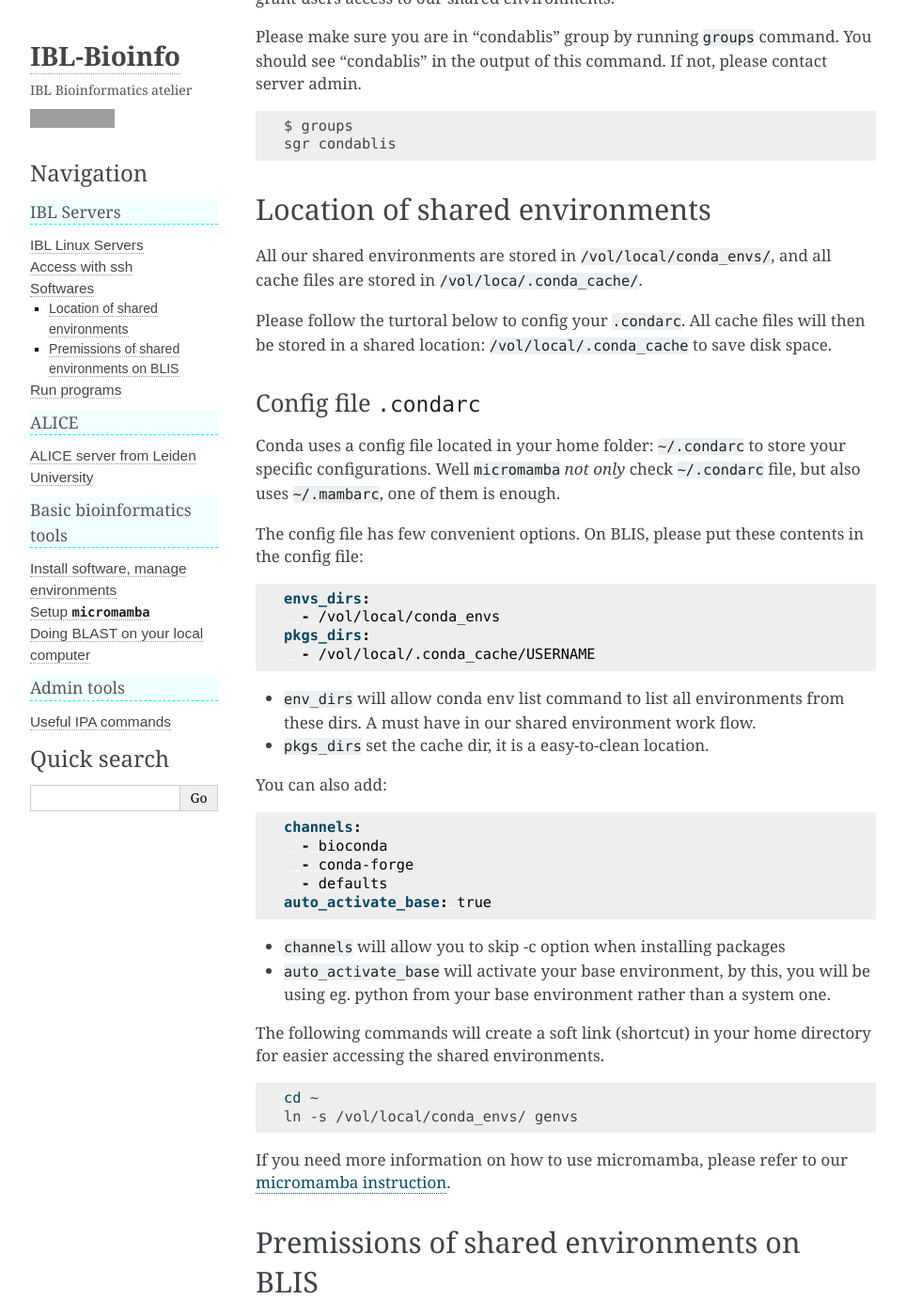
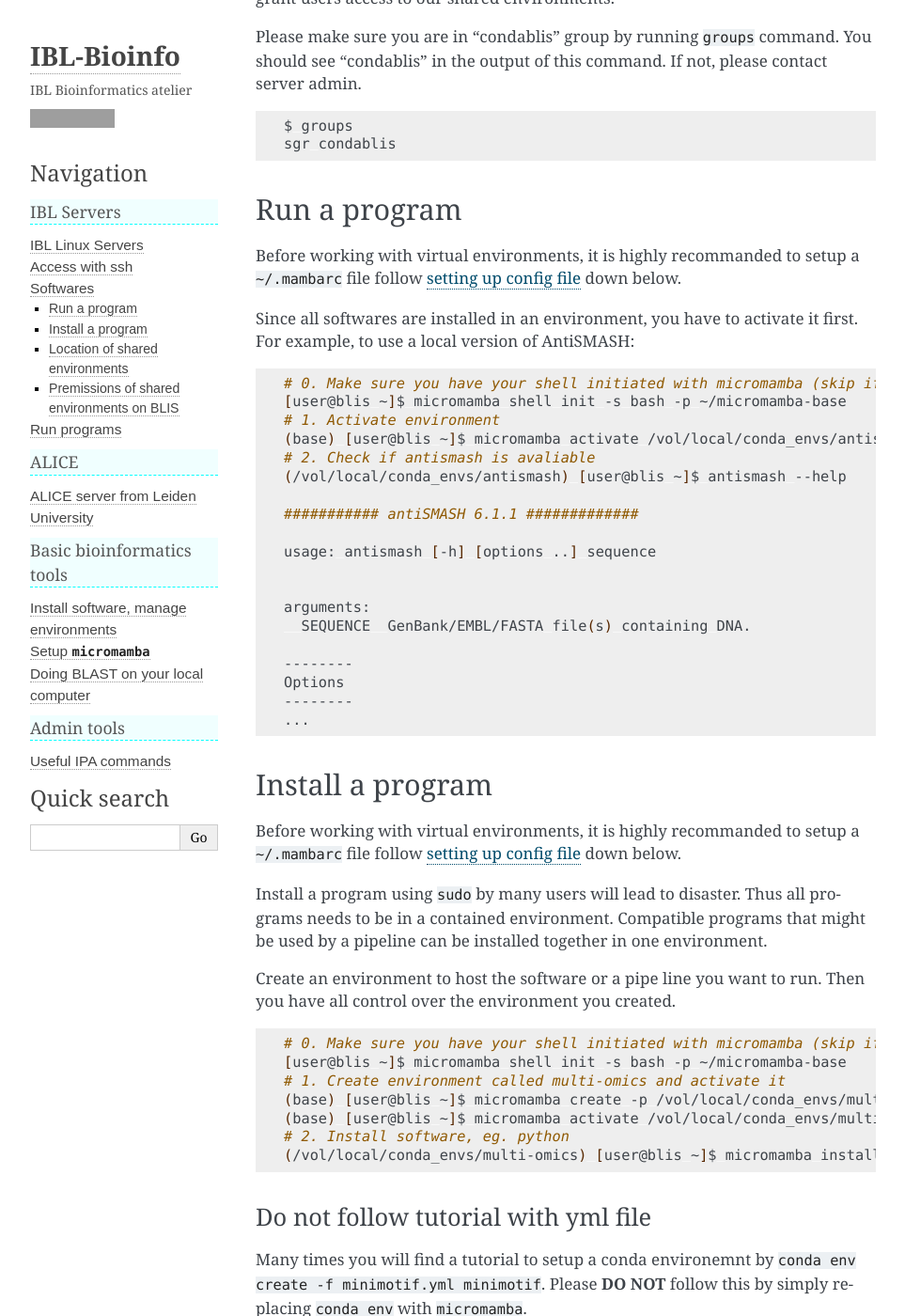
Before and after one commit to snail123815/IBL-bioinfomatics-wiki, a Sphinx documentation site: the page built from docs/source/IBL_servers/Softwares.md, in a window 1280 px wide and 1400 px high, scrolled down 479 px. Shown: the whole window at 94% size, without its empty margins (148-1111 px from the left). Built offline with Sphinx 7.4.7, drawn with Linux system fonts in a browser that asks for light colours; some of the changed text lies outside the part shown; grey boxes are pictures that could not be loaded.

Commit message:
Run program and install program

````diff
--- a/docs/source/IBL_servers/Softwares.md
+++ b/docs/source/IBL_servers/Softwares.md
@@ -15,19 +15,100 @@ $ groups
 sgr condablis
 ```
 
+## Run a program
+
+Before working with virtual environments, it is highly recommanded to setup a `~/.mambarc` file follow [setting up config file](#setting-up-config-file) down below.
+
+Since all softwares are installed in an environment, you have to activate it first. For example, to use a local version of AntiSMASH:
+
+```sh
+# 0. Make sure you have your shell initiated with micromamba (skip if done before)
+[user@blis ~]$ micromamba shell init -s bash -p ~/micromamba-base
+# 1. Activate environment
+(base) [user@blis ~]$ micromamba activate /vol/local/conda_envs/antismash
+# 2. Check if antismash is avaliable
+(/vol/local/conda_envs/antismash) [user@blis ~]$ antismash --help
+
+########### antiSMASH 6.1.1 #############
+
+usage: antismash [-h] [options ..] sequence
+
+
+arguments:
+  SEQUENCE  GenBank/EMBL/FASTA file(s) containing DNA.
+
+--------
+Options
+--------
+...
+```
+
+## Install a program
+
+Before working with virtual environments, it is highly recommanded to setup a `~/.mambarc` file follow [setting up config file](#setting-up-config-file) down below.
+
+Install a program using `sudo` by many users will lead to disaster. Thus all programs needs to be in a contained environment. Compatible programs that might be used by a pipeline can be installed together in one environment.
+
+Create an environment to host the software or a pipe line you want to run. Then you have all control over the environment you created.
+
+```sh
+# 0. Make sure you have your shell initiated with micromamba (skip if done before)
+[user@blis ~]$ micromamba shell init -s bash -p ~/micromamba-base
+# 1. Create environment called multi-omics and activate it
+(base) [user@blis ~]$ micromamba create -p /vol/local/conda_envs/multi-omics
+(base) [user@blis ~]$ micromamba activate /vol/local/conda_envs/multi-omics
+# 2. Install software, eg. python
+(/vol/local/conda_envs/multi-omics) [user@blis ~]$ micromamba install -c conda-forge python
+```
+
+### Do not follow tutorial with yml file
+
+Many times you will find a tutorial to setup a conda environemnt by `conda env create -f minimotif.yml minimotif`. Please **DO NOT** follow this by simply replacing `conda env` with `micromamba`.
+
+In these cases, the `.yml` file usually looks like:
+
+```YAML
+name: MiniMotif
+channels:
+  - conda-forge
+  - bioconda
+  - defaults
+dependencies:
+  - _libgcc_mutex=0.1
+  - _openmp_mutex=4.5
+  - alsa-lib=1.2.8
+  - attr=2.5.1
+  - biopython=1.81
+  - ...
+```
+
+Please remove the `name:` line and save the file. (The line is telling conda or micromamba to install the environment with `-n` switch, it is not compatible with `-p` switch.)
+
+Then:
+
+```sh
+# 1. Create environment using -p
+(base) [user@blis ~]$ micromamba create -p /vol/local/conda_envs/MiniMotif
+(base) [user@blis ~]$ micromamba activate /vol/local/conda_envs/MiniMotif
+# 2. Install all dependencies using the .yml file
+(/vol/local/conda_envs/MiniMotif) [user@blis ~]$ micromamba install -f minimotif.yml
+```
+
+Now it should do the job.
+
 ## Location of shared environments
 
 All our shared environments are stored in `/vol/local/conda_envs/`, and all cache files are stored in `/vol/loca/.conda_cache/`.
 
 Please follow the turtoral below to config your `.condarc`. All cache files will then be stored in a shared location: `/vol/local/.conda_cache` to save disk space.
 
-### Config file `.condarc`
+### Setting up config file
 
 Conda uses a config file located in your home folder: `~/.condarc` to store your specific configurations. Well `micromamba` *not only* check `~/.condarc` file, but also uses `~/.mambarc`, one of them is enough.
 
 The config file has few convenient options. On BLIS, please put these contents in the config file:
 
-```yml
+```YAML
 envs_dirs:
   - /vol/local/conda_envs
 pkgs_dirs:
@@ -39,7 +120,7 @@ pkgs_dirs:
 
 You can also add:
 
-```yml
+```YAML
 channels:
   - bioconda
   - conda-forge
````
